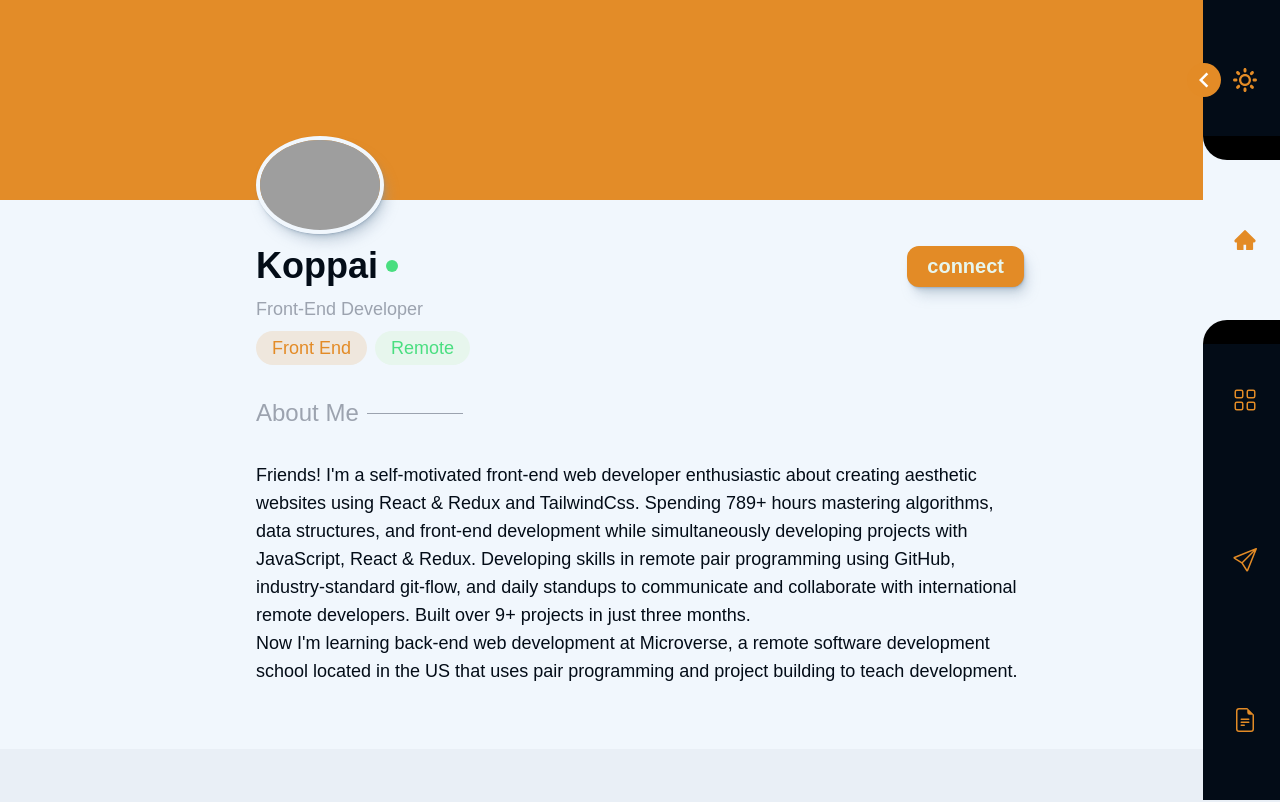
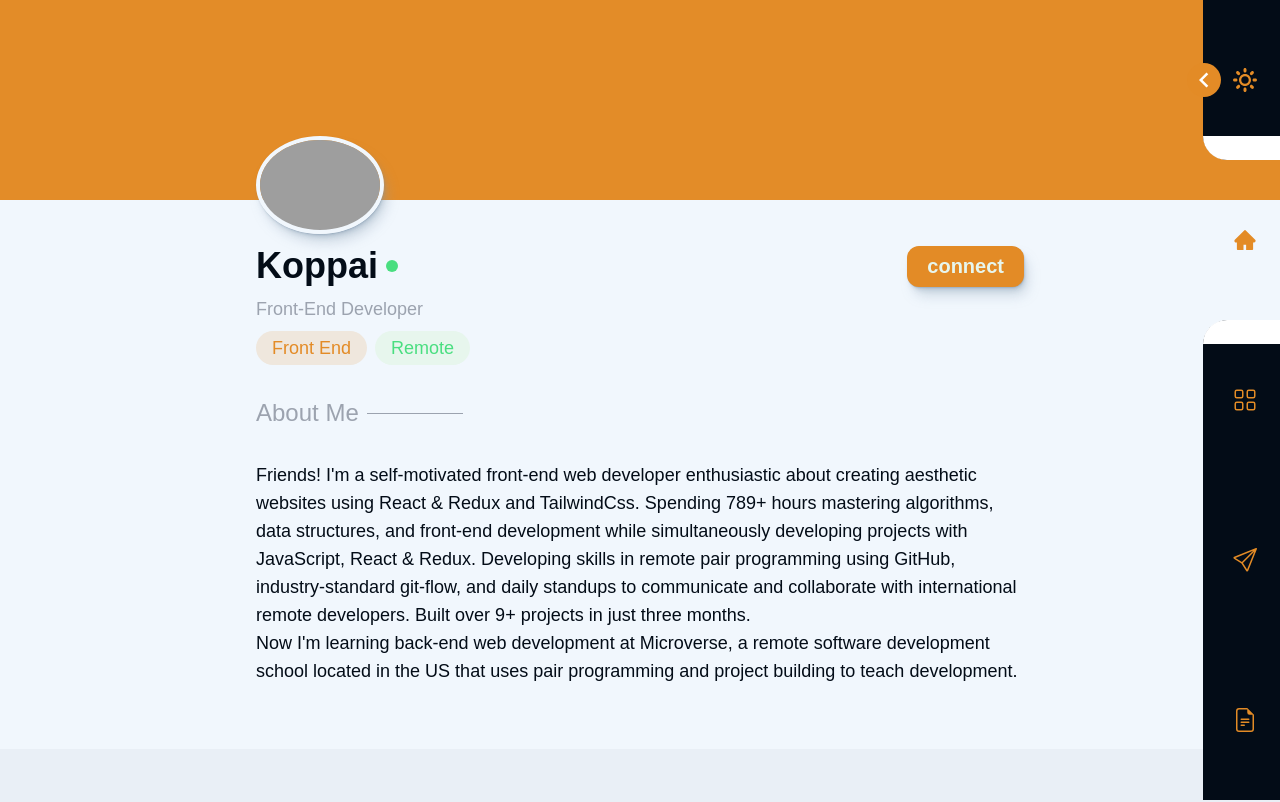
Before and after one commit to K0ppai/Koppai_Portfolio, a React (Vite) app: page / in a window 1280 px wide. Shown: the top 802 px of the page. Built offline with nearby package versions, Linux system fonts and the light colour scheme; grey boxes are pictures that could not be loaded; a web font is replaced by a local one.

Commit message:
Add border radius for active sections

```diff
--- a/src/components/NavBar/NavBar.css
+++ b/src/components/NavBar/NavBar.css
@@ -1,21 +1,16 @@
-.bt:nth-child(1)::before{
+.bt::before,.bb::before{
 content: '';
 position: absolute;
 top: 0;
 left: 0;
 width: 100%;
 height: 100%;
-background-color: black;
-border-bottom-left-radius: 24px;
+background-color: white;
 }
 
+.bt::before{
+  border-bottom-left-radius: 24px;
+}
 .bb::before{
-content: '';
-position: absolute;
-top: 0;
-left: 0;
-width: 100%;
-height: 100%;
-background-color: black;
 border-top-left-radius: 24px;
 }
--- a/src/components/NavBar/NavBarDesktop.jsx
+++ b/src/components/NavBar/NavBarDesktop.jsx
@@ -67,9 +67,9 @@ const NavBarDesktop = ({ darkMode, toggleDarkMode }) => {
     >
       <ul className="flex h-[100vh] flex-col">
         <li
-          className={`${
-            darkMode ? 'bg-bg_dark' : 'bg-bg_dark'
-          } relative flex flex-grow flex-col items-center justify-center`}
+          className={`${darkMode ? 'bg-bg_dark' : 'bg-bg_dark'}
+          ${activeSection === 'about-me' ? 'rounded-bl-[25px]' : ''}
+          relative flex flex-grow flex-col items-center justify-center`}
         >
           <button
             onClick={handleNavExpand}
@@ -103,12 +103,14 @@ const NavBarDesktop = ({ darkMode, toggleDarkMode }) => {
         <li
           className={`relative flex flex-grow flex-col items-center justify-center ${
             darkMode ? 'bg-bg_dark' : 'bg-bg_dark'
-          } ${activeSection === 'about-me' && 'bg-bg_light py-[4vw]'}`}
+          }
+          ${activeSection === 'projects' ? 'rounded-bl-[25px]' : ''}
+          ${activeSection === 'about-me' && 'bg-transparent py-[4vw]'}`}
         >
           {activeSection === 'about-me' ? (
             <>
-              <b className={`bt absolute -top-[24px] h-[24px] w-full bg-bg_light`} />
-              <b className={`bb absolute -bottom-[24px] z-[99] h-[24px] w-full bg-bg_light`} />
+              <b className={`bt absolute -top-[24px] h-[24px] w-full bg-transparent`} />
+              <b className={`bb absolute -bottom-[24px] z-[99] h-[24px] w-full bg-transparent`} />
             </>
           ) : (
             <></>
@@ -125,14 +127,16 @@ const NavBarDesktop = ({ darkMode, toggleDarkMode }) => {
           </div>
         </li>
         <li
-          className={`relative flex flex-grow flex-col items-center justify-center ${
-            darkMode ? 'bg-bg_dark' : 'bg-bg_dark'
-          } ${activeSection === 'projects' && 'bg-bg_light py-[4vw]'}`}
+          className={`relative flex flex-grow flex-col items-center justify-center
+          ${darkMode ? 'bg-bg_dark' : 'bg-bg_dark'}
+          ${activeSection === 'about-me' ? 'rounded-tl-[25px]' : ''}
+          ${activeSection === 'contact' ? 'rounded-bl-[25px]' : ''}
+          ${activeSection === 'projects' && 'bg-transparent py-[4vw]'}`}
         >
           {activeSection === 'projects' ? (
             <>
-              <b className={`bt absolute -top-[24px] h-[24px] w-full bg-bg_light`} />
-              <b className={`bb absolute -bottom-[24px] z-[99] h-[24px] w-full bg-bg_light`} />
+              <b className={`bt absolute -top-[24px] h-[24px] w-full bg-transparent`} />
+              <b className={`bb absolute -bottom-[24px] z-[99] h-[24px] w-full bg-transparent`} />
             </>
           ) : (
             <></>
@@ -151,12 +155,14 @@ const NavBarDesktop = ({ darkMode, toggleDarkMode }) => {
         <li
           className={`relative flex flex-grow flex-col items-center justify-center ${
             darkMode ? 'bg-bg_dark' : 'bg-bg_dark'
-          } ${activeSection === 'contact' && 'bg-bg_light py-[4vw]'}`}
+          } ${activeSection === 'projects' ? 'rounded-tl-[25px]' : ''} ${
+            activeSection === 'contact' && 'bg-transparent py-[4vw]'
+          }`}
         >
           {activeSection === 'contact' ? (
             <>
-              <b className={`bt absolute -top-[24px] h-[24px] w-full bg-bg_light`} />
-              <b className={`bb absolute -bottom-[24px] z-[99] h-[24px] w-full bg-bg_light`} />
+              <b className={`bt absolute -top-[24px] h-[24px] w-full bg-transparent`} />
+              <b className={`bb absolute -bottom-[24px] z-[99] h-[24px] w-full bg-transparent`} />
             </>
           ) : (
             <></>
@@ -174,8 +180,8 @@ const NavBarDesktop = ({ darkMode, toggleDarkMode }) => {
         </li>
         <NavLink
           to="https://drive.google.com/file/d/1ulRSgcJ64u2OVebKbS7-22qyLPuJrHi4/view?usp=drive_link"
-          className={`${
-            darkMode ? 'bg-bg_dark' : 'bg-bg_dark'
+          className={`${darkMode ? 'bg-bg_dark' : 'bg-bg_dark'} ${
+            activeSection === 'contact' ? 'rounded-tl-[25px]' : ''
           } flex flex-grow flex-col items-center justify-center`}
         >
           <div className="flex w-full items-center justify-end gap-x-[2.5vmax] pr-[1.8vmax]">
```
